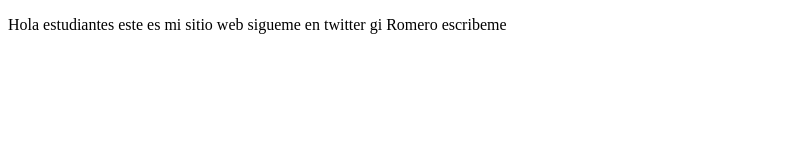
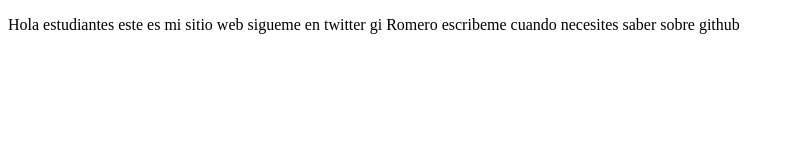
Before and after one commit to GiseRomero/proyectoDemoCursoPrework, a plain HTML site: page index.html in a window 1280 px wide. Shown: the whole page, without its empty margins (0-793 px from the left). Drawn offline with Linux system fonts and the light colour scheme.

Commit message:
puse un poco de lineas mas

```diff
--- a/index.html
+++ b/index.html
@@ -9,7 +9,7 @@
 <body>
     <p>
         Hola estudiantes este es mi sitio web
-        sigueme en twitter gi Romero escribeme
+        sigueme en twitter gi Romero escribeme cuando necesites saber sobre github
     </p>
 </body>
 </html>
```
